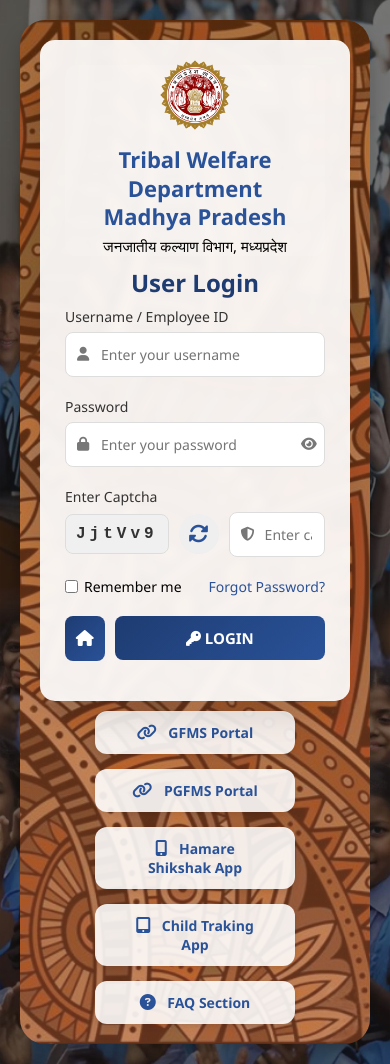
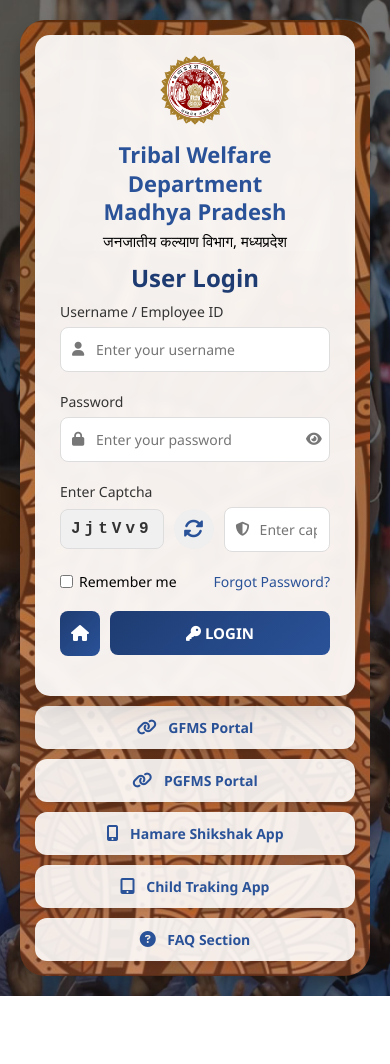
Before and after one commit to Rishabh26-design/TribalWelfareDepartment, a plain HTML site: page index.html in a window 390 px wide. After the commit the page ends 996 px from the top, so only its background shows below. Drawn offline with Linux system fonts and the light colour scheme.

Commit message:
Changes in Link

```diff
--- a/index.html
+++ b/index.html
@@ -40,7 +40,7 @@
     }
 
     .tribal-wrapper {
-      padding: 20px;
+      padding: 15px;
       background:
         linear-gradient(rgba(139, 69, 19, 0.6), rgba(160, 82, 45, 0.6)),
         url('asset/art.jpeg');
@@ -706,13 +706,15 @@
 
     @media (max-width: 768px) {
       .links-container {
-        flex-direction: column;
-        align-items: center;
+        display: grid;
+        grid-template-columns: 1fr;
+        gap: 10px;
       }
 
       .link-item {
-        width: 200px;
         justify-content: center;
+        padding: 10px 15px;
+        width: 100%;
       }
     }
   </style>
@@ -883,23 +885,23 @@
     <!-- Additional Links Section -->
     <div class="additional-links">
       <div class="links-container">
-        <a href="#" class="link-item portal-link">
+        <a href="https://gfms.educationportal3.in/" Target="blank" class="link-item portal-link">
           <i class="fas fa-link"></i>
           <span>GFMS Portal</span>
         </a>
-        <a href="#" class="link-item portal-link">
+        <a href="https://pgfms.educationportal3.in/" Target="blank" class="link-item portal-link">
           <i class="fas fa-link"></i>
           <span>PGFMS Portal</span>
         </a>
-        <a href="#" class="link-item app-link">
+        <a href="https://play.google.com/store/apps/details?id=co.median.android.jrejze" Trage="blank" class="link-item app-link">
           <i class="fas fa-mobile-alt"></i>
           <span>Hamare Shikshak App</span>
         </a>
-        <a href="#" class="link-item app-link">
+        <a href="#" Trage="blank" class="link-item app-link">
           <i class="fas fa-tablet-alt"></i>
           <span>Child Traking App</span>
         </a>
-        <a href="#" class="link-item faq-link">
+        <a href="#" Trage="blank" class="link-item faq-link">
           <i class="fas fa-question-circle"></i>
           <span>FAQ Section</span>
         </a>
```
